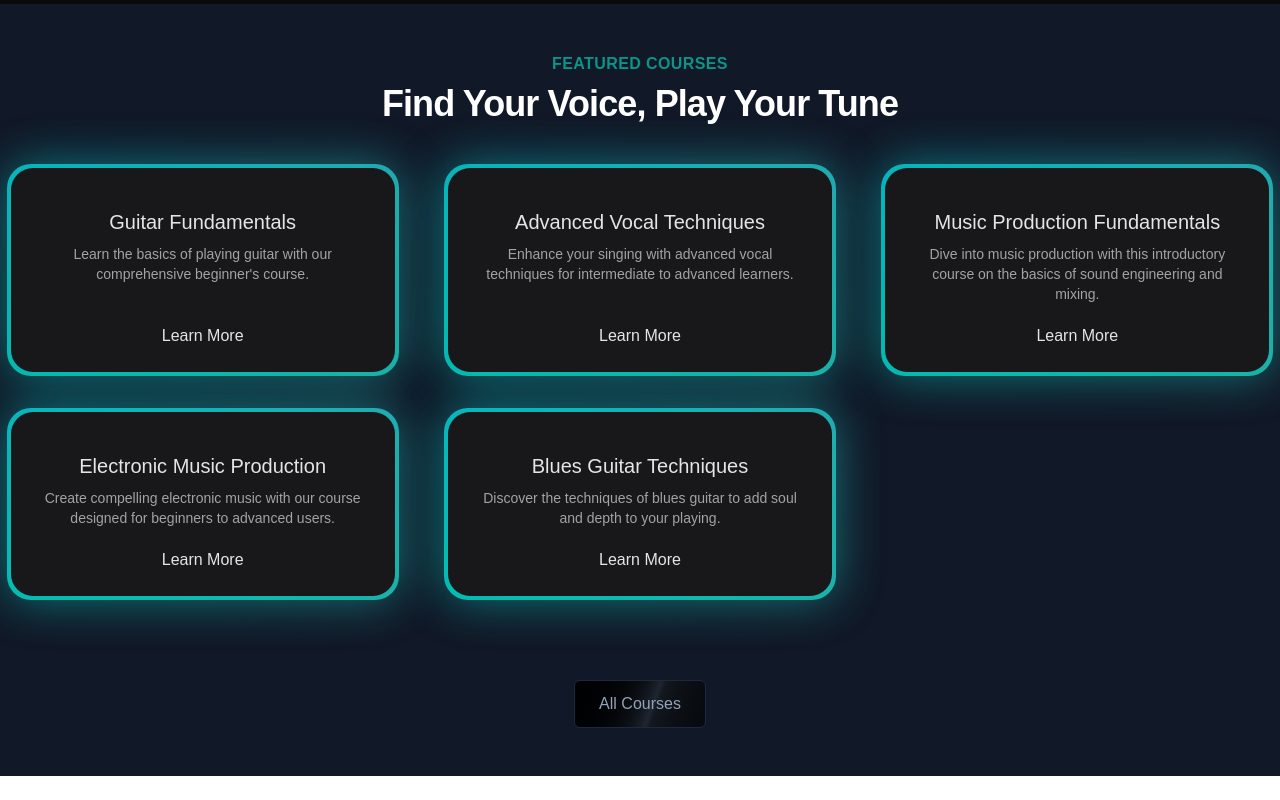
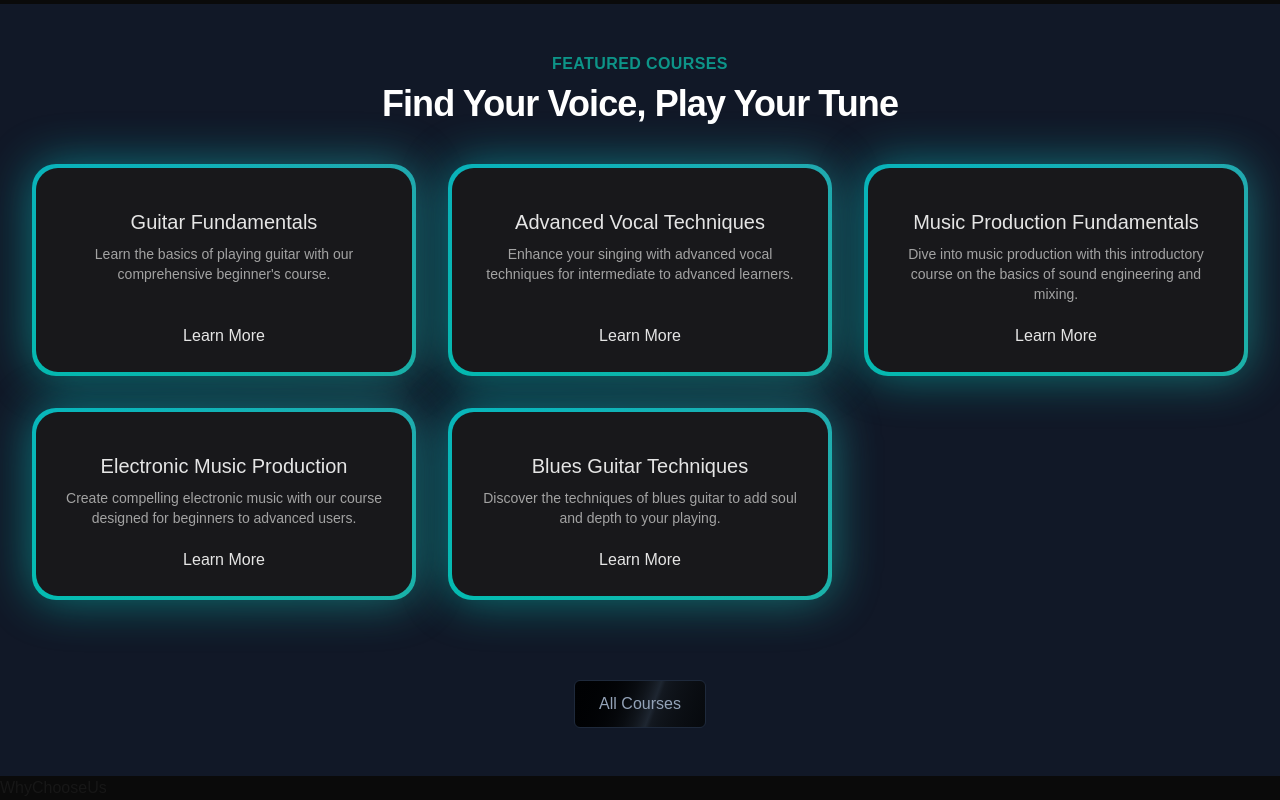
Before and after one commit to ProdanFattan/musicacademyui_nextjs, a Next.js app: page / in a window 1280 px wide. Shown: the part 636-1436 px from the top of the page. Before the commit the page ends 1412 px from the top, so only its background shows below. Built offline with nearby package versions, Linux system fonts and the light colour scheme.

Commit message:
WhyChooseUs compnent

```diff
--- a/app/components/FeaturedCourses.tsx
+++ b/app/components/FeaturedCourses.tsx
@@ -28,7 +28,7 @@ export default function FeaturedCourses() {
           </p>
         </div>
       </div>
-      <div className="mt-10">
+      <div className="mt-10 mx-8">
         <div className="grid grid-cols-1 sm:grid-cols-2 lg:grid-cols-3 gap-8 justify-center">
           {featuredCourses.map((course: Course) => (
             <div key={course.id} className="flex justify-center">
--- /dev/null
+++ b/app/components/WhyChooseUs.tsx
@@ -0,0 +1,5 @@
+export default function WhyChooseUs() {
+  return (
+    <div>WhyChooseUs</div>
+  )
+}
--- a/app/page.tsx
+++ b/app/page.tsx
@@ -1,11 +1,13 @@
 import FeaturedCourses from "./components/FeaturedCourses";
 import HeroSection from "./components/HeroSection";
+import WhyChooseUs from "./components/WhyChooseUs";
 
 export default function Home() {
   return (
     <main className="min-h-screen bg-black/[0.96] bg-grid-white/[0.02]">
       <HeroSection />
-      <FeaturedCourses/>
+      <FeaturedCourses />
+      <WhyChooseUs />
     </main>
   );
 }
```
